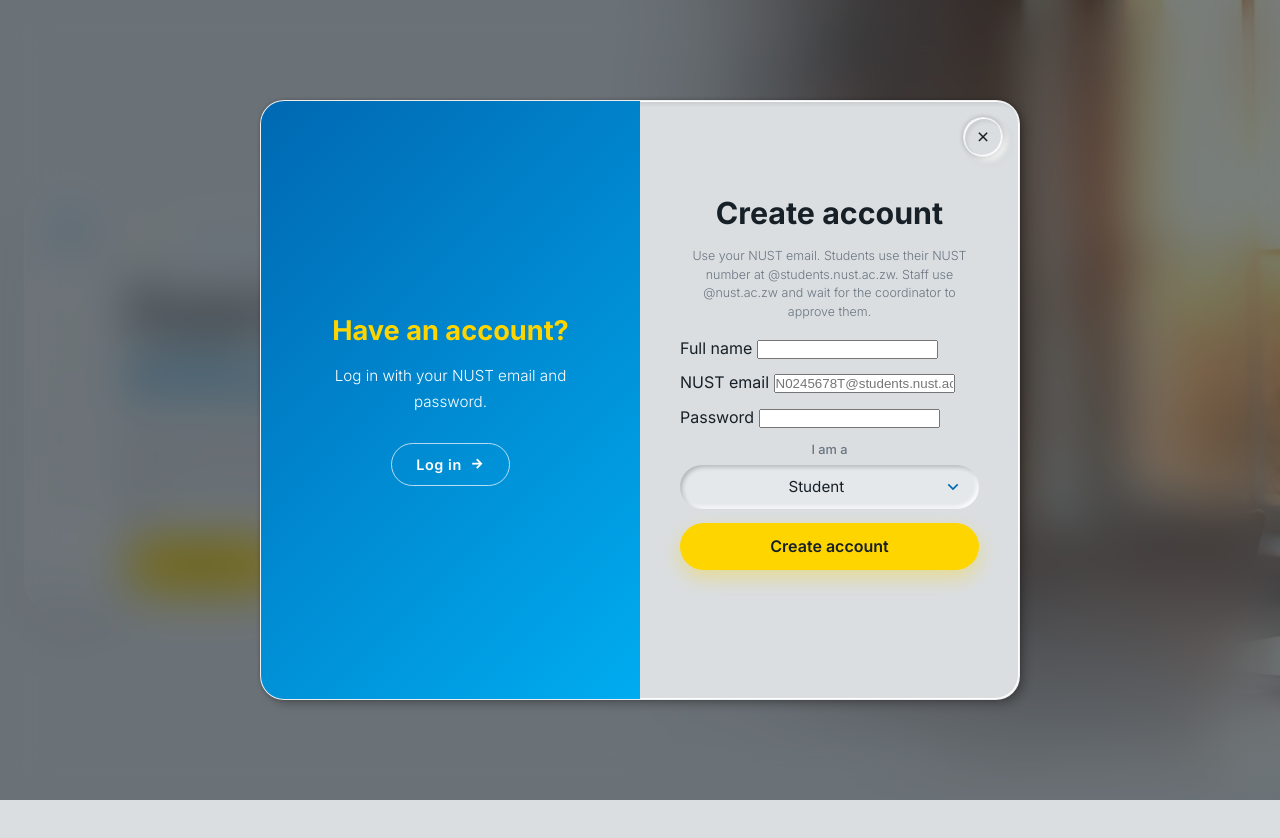
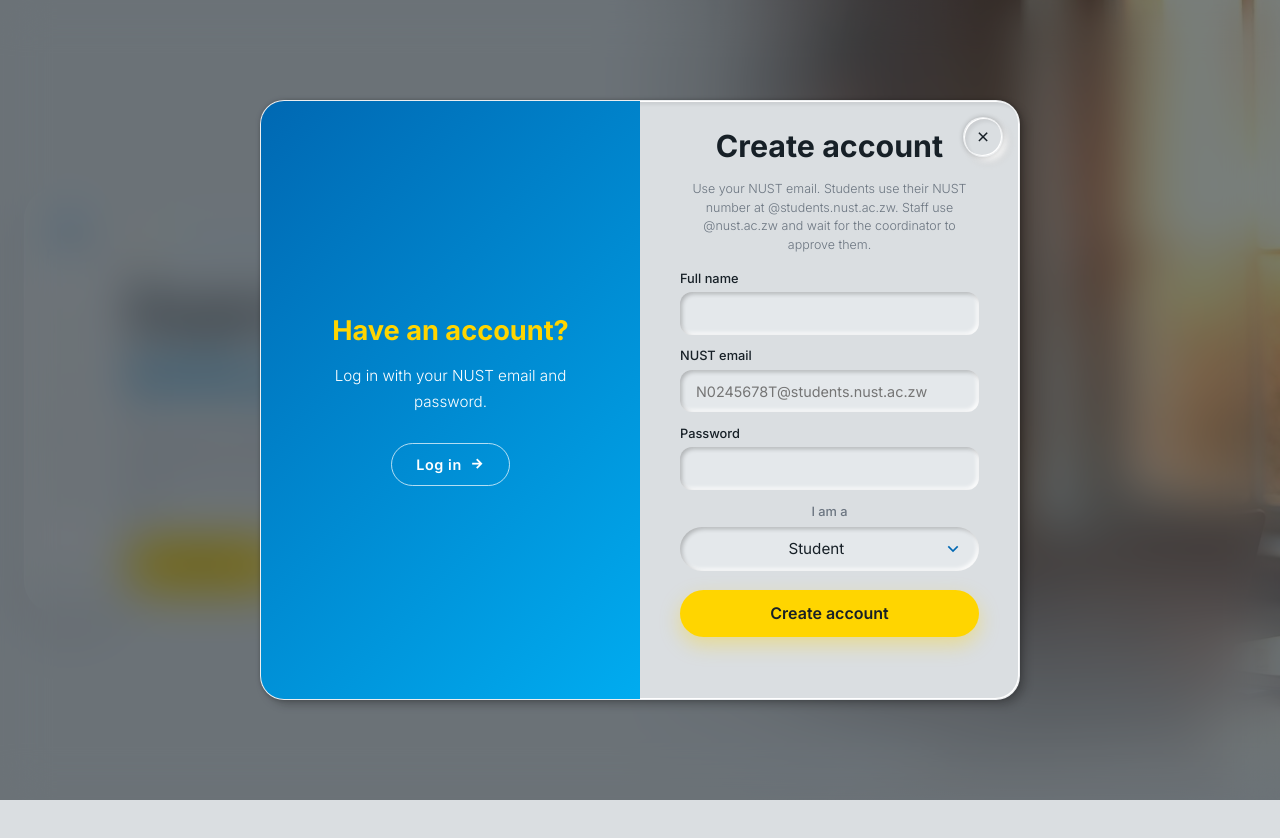
Before and after one commit to makhalimahoward/fy-pilot, a plain HTML site: page index.html in a window 1280 px wide. Both pictures are taken after a click on the button "Get started". Shown: the top 838 px of the page. Drawn offline with nearby package versions, Linux system fonts and the light colour scheme.

Commit message:
Test mode sign-up and styled auth inputs

```diff
--- a/assets/css/extras.css
+++ b/assets/css/extras.css
@@ -202,3 +202,43 @@
     flex-direction: column;
     gap: .85rem;
 }
+
+/* Each field is a label stacked above its input, full width */
+.auth-form label {
+    display: flex;
+    flex-direction: column;
+    gap: .4rem;
+    width: 100%;
+    text-align: left;
+    font-size: .8rem;
+    font-weight: 500;
+    color: var(--text);
+}
+
+/* Inputs are neuglass wells: inset shadow, no hard border */
+.auth-form input {
+    width: 100%;
+    padding: .8rem 1rem;
+    border: none;
+    outline: none;
+    border-radius: 12px;
+    font: inherit;
+    font-size: .9rem;
+    font-weight: 400;
+    color: var(--text);
+    background: var(--surface);
+    box-shadow: inset 2px 2px 4px var(--shadow-dark),
+                inset -2px -2px 4px var(--shadow-light);
+}
+
+.auth-form input:focus {
+    box-shadow: inset 2px 2px 4px var(--shadow-dark),
+                inset -2px -2px 4px var(--shadow-light),
+                0 0 0 2px var(--primary);
+}
+
+/* The submit button spans the form */
+.auth-form .submit {
+    width: 100%;
+    margin-top: .3rem;
+}
```
